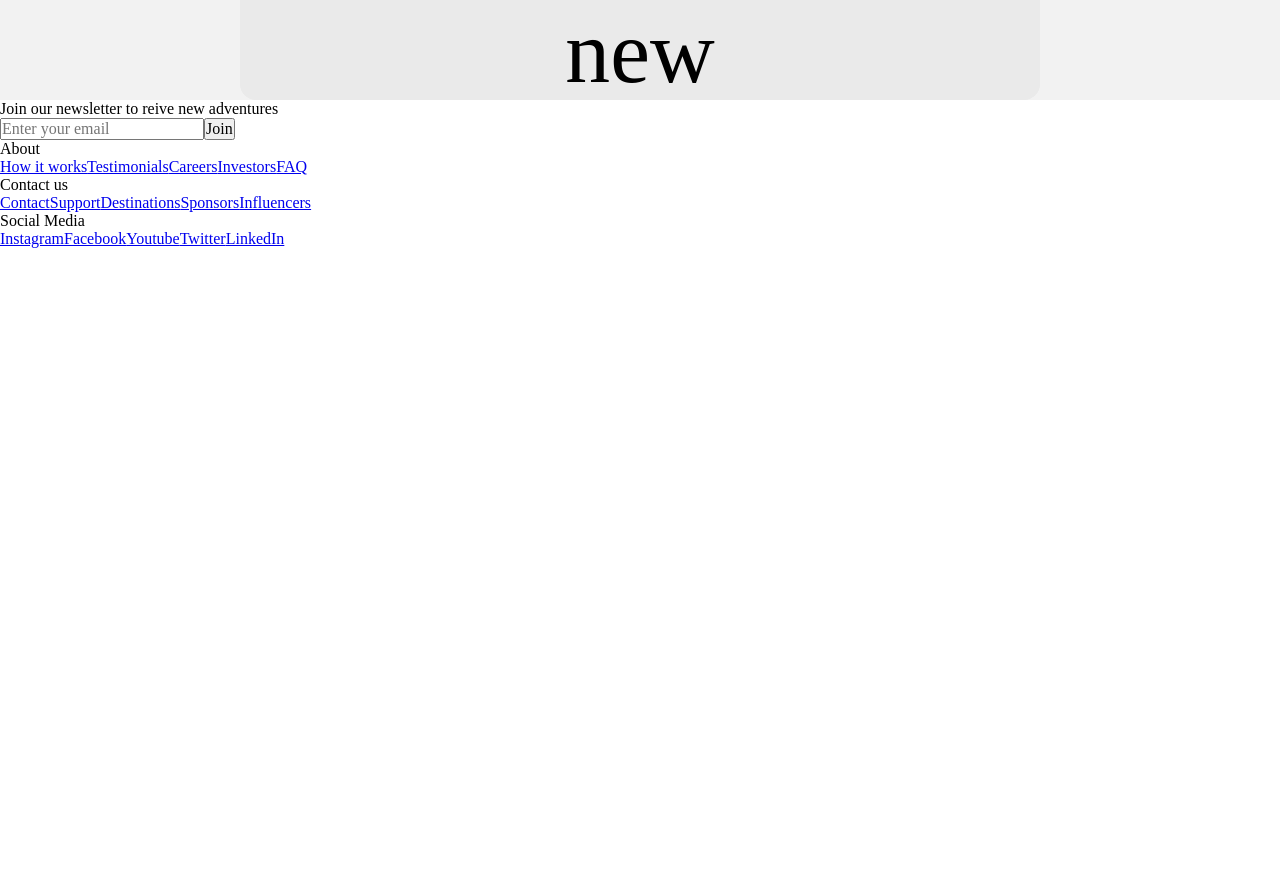
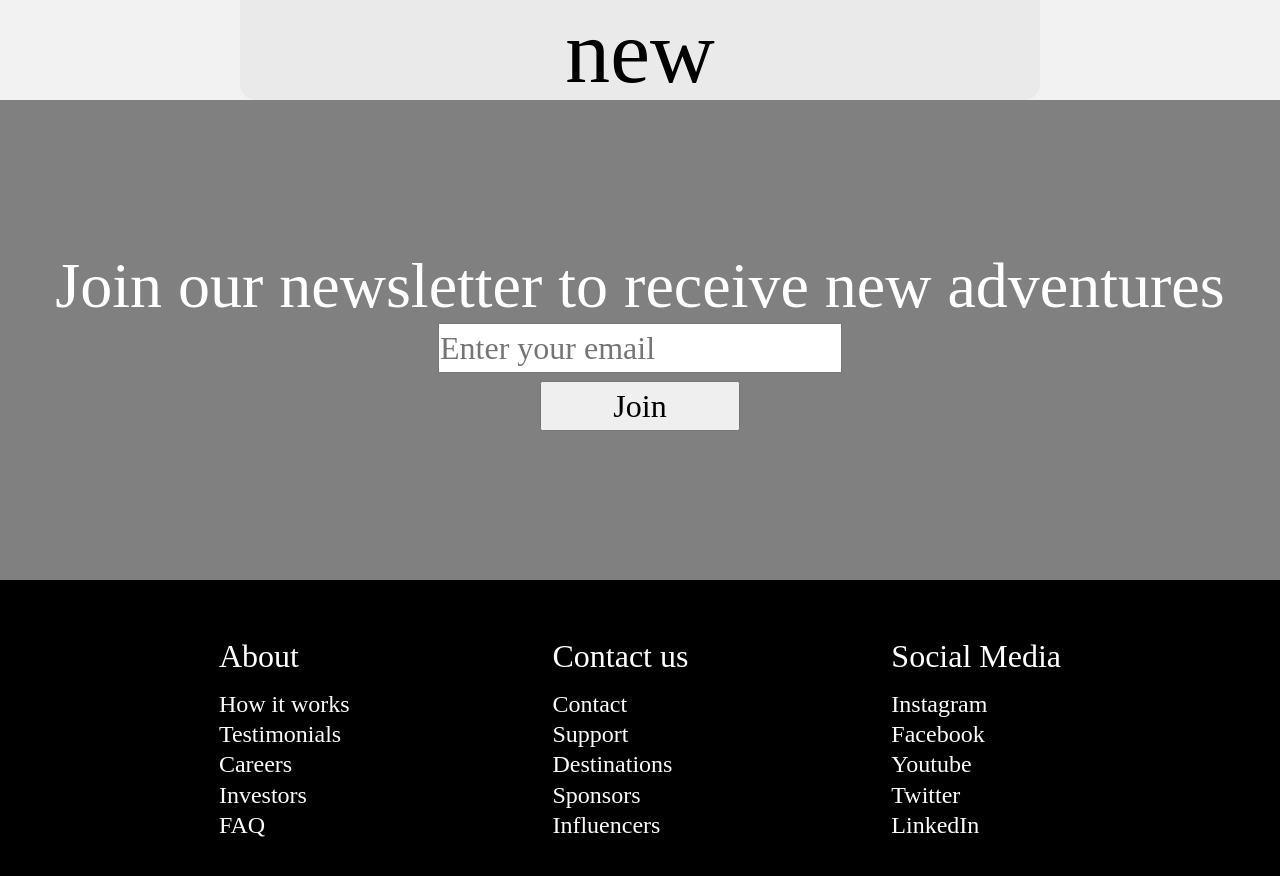
Before and after one commit to Fennec92/Travel-website_REACT_RESPONSIVE, a React (Vite) app: page / in a window 1280 px wide. Shown: the part 3958-4834 px from the top of the page. Before the commit the page ends 4206 px from the top, so only its background shows below. Built offline with nearby package versions, Linux system fonts and the light colour scheme.

Commit message:
footer newsletter and information

```diff
--- a/src/components/Footer/Footer.css
+++ b/src/components/Footer/Footer.css
@@ -1,3 +1,70 @@
 footer {
     background-color: #fff;
+    height: 100vh;
+    width: 100%;
+    color: white;
 }
+
+.newsletter-container {
+    height: 60vh;
+    width: 100%;
+    background-color: gray;
+    display: flex;
+    flex-direction: column;
+    justify-content: center;
+    align-items: center;
+    padding: 0 1rem;
+}
+
+.newsletter-container > h3 {
+    font-size: 4rem;
+    text-align: center;
+}
+
+.newsletter-container > form {
+    display: flex;
+    flex-direction: column;
+    justify-content: center;
+    align-items: center;
+    gap: 0.5rem;
+}
+
+.newsletter-container > form > input {
+    /* width: 50vw; */
+    min-width: 300px;
+    max-width: 500px;
+    height: 50px;
+    font-size: 2rem;
+}
+
+.newsletter-container > form > button {
+    width: 200px;
+    height: 50px;
+    font-size: 2rem;
+}
+
+.information-container {
+    height: 40vh;
+    background-color: black;
+    padding: 0 1rem;
+    display: flex;
+    align-items: center;
+    justify-content: space-evenly;
+}
+
+.information-container div {
+    display: flex;
+    flex-direction: column;
+    font-size: 1.5rem;
+}
+
+.information-container div > h3 {
+    font-size: 2rem;
+    margin-bottom: 1rem;
+}
+
+.information-container div a {
+    text-decoration: none;
+    color: snow;
+    margin-bottom: 0.2rem;
+}
--- a/src/components/Footer/Footer.jsx
+++ b/src/components/Footer/Footer.jsx
@@ -4,20 +4,14 @@ const Footer = () => {
     return (
         <footer>
             <div className="newsletter-container">
-                <h3>Join our newsletter to reive new adventures</h3>
+                <h3>Join our newsletter to receive new adventures</h3>
                 <form>
-                    <input
-                        className="newsletter-input"
-                        type="email"
-                        placeholder="Enter your email"
-                    />
-                    <button className="newsletter-button" type="submit">
-                        Join
-                    </button>
+                    <input type="email" placeholder="Enter your email" />
+                    <button type="submit">Join</button>
                 </form>
             </div>
             <div className="information-container">
-                <div className="">
+                <div>
                     <h3>About</h3>
                     <a href="#">How it works</a>
                     <a href="#">Testimonials</a>
@@ -25,7 +19,7 @@ const Footer = () => {
                     <a href="#">Investors</a>
                     <a href="#">FAQ</a>
                 </div>
-                <div className="">
+                <div>
                     <h3>Contact us</h3>
                     <a href="#">Contact</a>
                     <a href="#">Support</a>
@@ -33,7 +27,7 @@ const Footer = () => {
                     <a href="#">Sponsors</a>
                     <a href="#">Influencers</a>
                 </div>
-                <div className="">
+                <div>
                     <h3>Social Media</h3>
                     <a href="#">Instagram</a>
                     <a href="#">Facebook</a>
```
